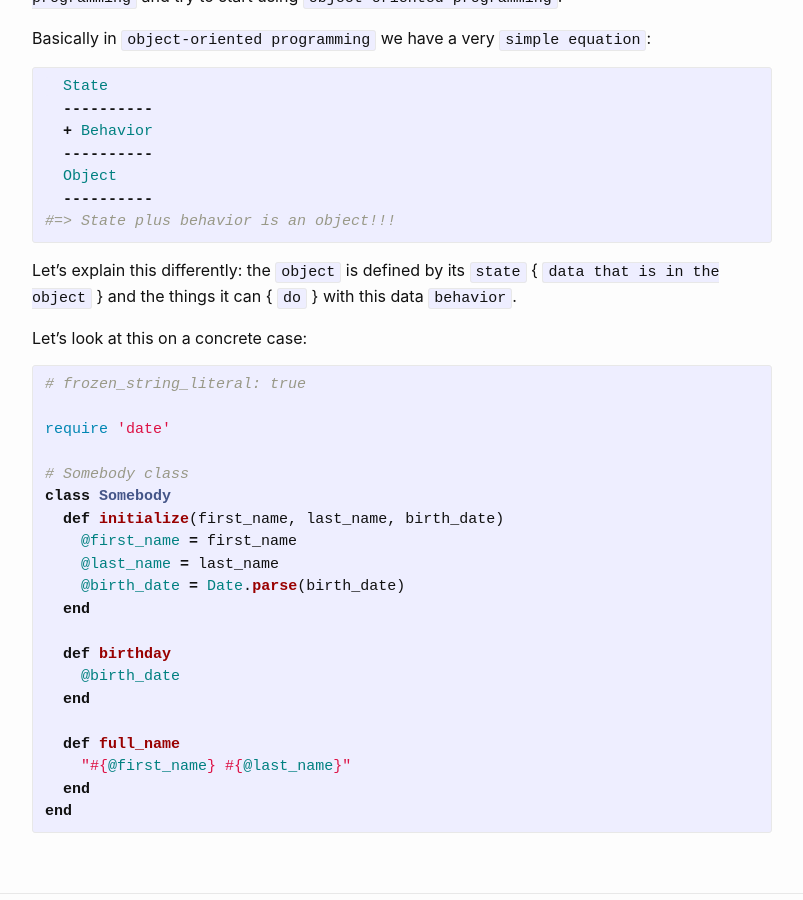
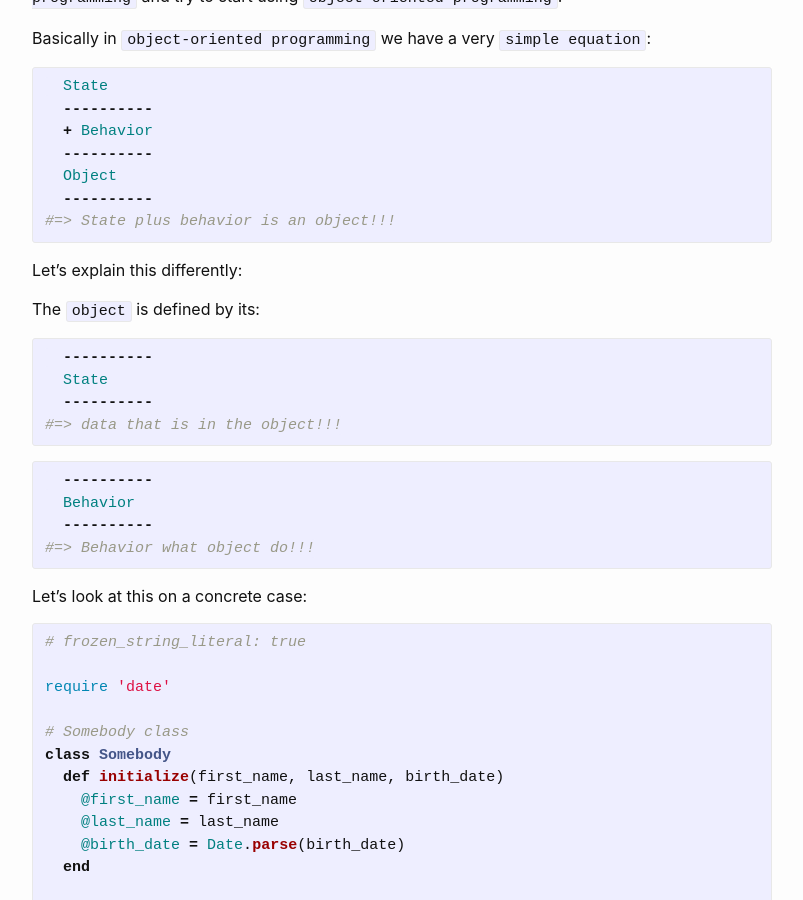
Before and after one commit to alek-popovic/alekskilled.github.io, a Jekyll site: the page built from _posts/2018-10-09-Objects-and-Classes.markdown, in a window 1280 px wide and 900 px high, scrolled down 1640 px. Shown: the whole window, without its empty margins (238-1041 px from the left). Built offline with Jekyll 4.4.1, drawn with Linux system fonts in a browser that asks for light colours.

Commit message:
Fix State, Behavior, Object

```diff
--- a/_posts/2018-10-09-Objects-and-Classes.markdown
+++ b/_posts/2018-10-09-Objects-and-Classes.markdown
@@ -50,7 +50,23 @@ Basically in `object-oriented programming` we have a very `simple equation`:
 #=> State plus behavior is an object!!!
 {% endhighlight %}
 
-Let's explain this differently: the `object` is defined by its `state` { `data that is in the object` } and the things it can { `do` } with this data `behavior`.
+Let's explain this differently:
+
+The `object` is defined by its:
+
+{% highlight ruby %}
+  ----------
+  State
+  ----------
+#=> data that is in the object!!!
+{% endhighlight %}
+
+{% highlight ruby %}
+  ----------
+  Behavior
+  ----------
+#=> Behavior what object do!!!
+{% endhighlight %}
 
 Let's look at this on a concrete case:
 
```
